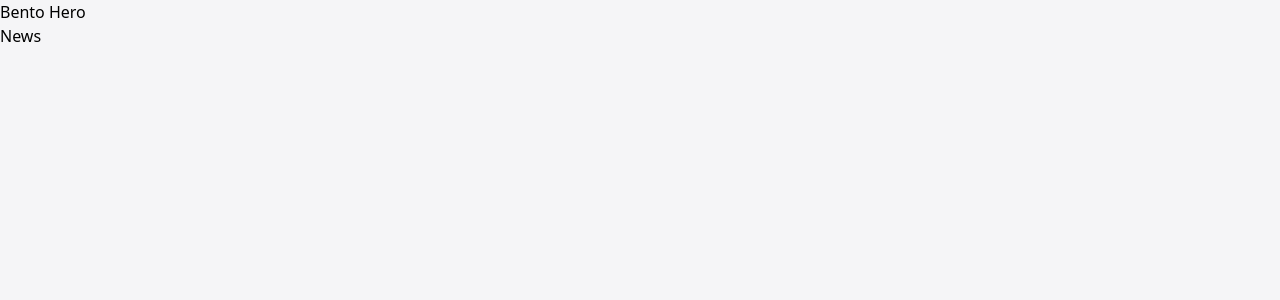
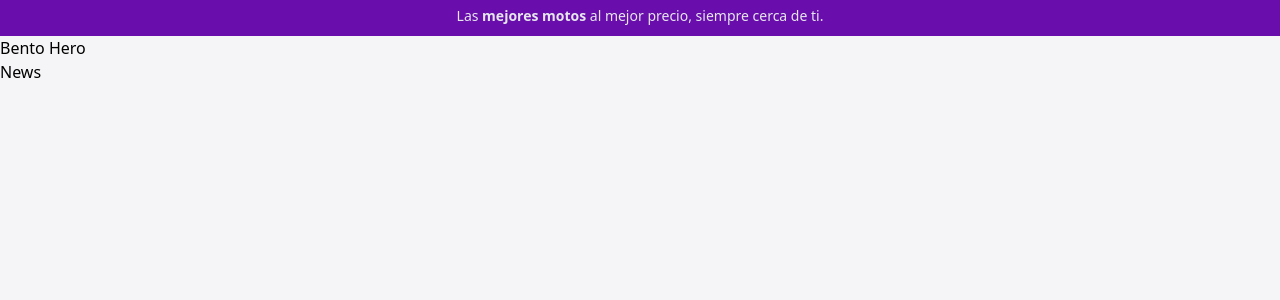
Before and after one commit to IliasVilux/NodeBikesAPI, a Vue app in the folder bikes-store/: page / in a window 1280 px wide. Shown: the top 300 px of the page. Built offline with nearby package versions, Linux system fonts and the light colour scheme.

Commit message:
feat: :sparkles: Add 'PromoHeader' component

```diff
--- a/bikes-store/src/components/PromoHeader.vue
+++ b/bikes-store/src/components/PromoHeader.vue
@@ -1,3 +1,82 @@
-<script setup></script>
+<script setup>
+import { ref, computed, onMounted, onUnmounted } from 'vue'
 
-<template></template>
+const promoTexts = [
+  'Las <strong>mejores motos</strong> al mejor precio, siempre cerca de ti.',
+  'Tu moto ideal te espera: <strong>calidad, estilo y velocidad</strong>.',
+  'Resolvemos tus dudas en menos de <strong>24 horas</strong>, garantizado.',
+  'Encuentra tu próxima aventura sobre ruedas.',
+  '<strong>Variedad, calidad y servicio</strong>: todo en un solo lugar.',
+]
+
+const currentTextIndex = ref(0)
+const isAnimatingOut = ref(false)
+
+const currentText = computed(() => promoTexts[currentTextIndex.value])
+
+const nextText = () => {
+  isAnimatingOut.value = true
+  setTimeout(() => {
+    isAnimatingOut.value = false
+    currentTextIndex.value = (currentTextIndex.value + 1) % promoTexts.length
+  }, 300)
+}
+
+let intervalId
+onMounted(() => {
+  intervalId = setInterval(nextText, 5000)
+})
+onUnmounted(() => {
+  clearInterval(intervalId)
+})
+</script>
+
+<template>
+  <div class="w-full bg-accent text-gray-200 px-6 py-2 flex items-center justify-center">
+    <div class="relative overflow-hidden">
+      <p
+        v-html="currentText"
+        class="transition-transform duration-300 ease-in-out text-sm"
+        :class="isAnimatingOut ? 'animate-slide-out' : 'animate-slide-in'"
+      ></p>
+    </div>
+  </div>
+</template>
+
+<style scoped>
+@keyframes slide-in {
+  0% {
+    transform: translateY(50%);
+    opacity: 0;
+  }
+  50% {
+    opacity: 1;
+  }
+  100% {
+    transform: translateY(0);
+    opacity: 1;
+  }
+}
+
+@keyframes slide-out {
+  0% {
+    transform: translateY(0);
+    opacity: 1;
+  }
+  50% {
+    opacity: 1;
+  }
+  100% {
+    transform: translateY(-50%);
+    opacity: 0;
+  }
+}
+
+.animate-slide-in {
+  animation: slide-in 300ms ease-in-out forwards;
+}
+
+.animate-slide-out {
+  animation: slide-out 300ms ease-in-out forwards;
+}
+</style>
```
